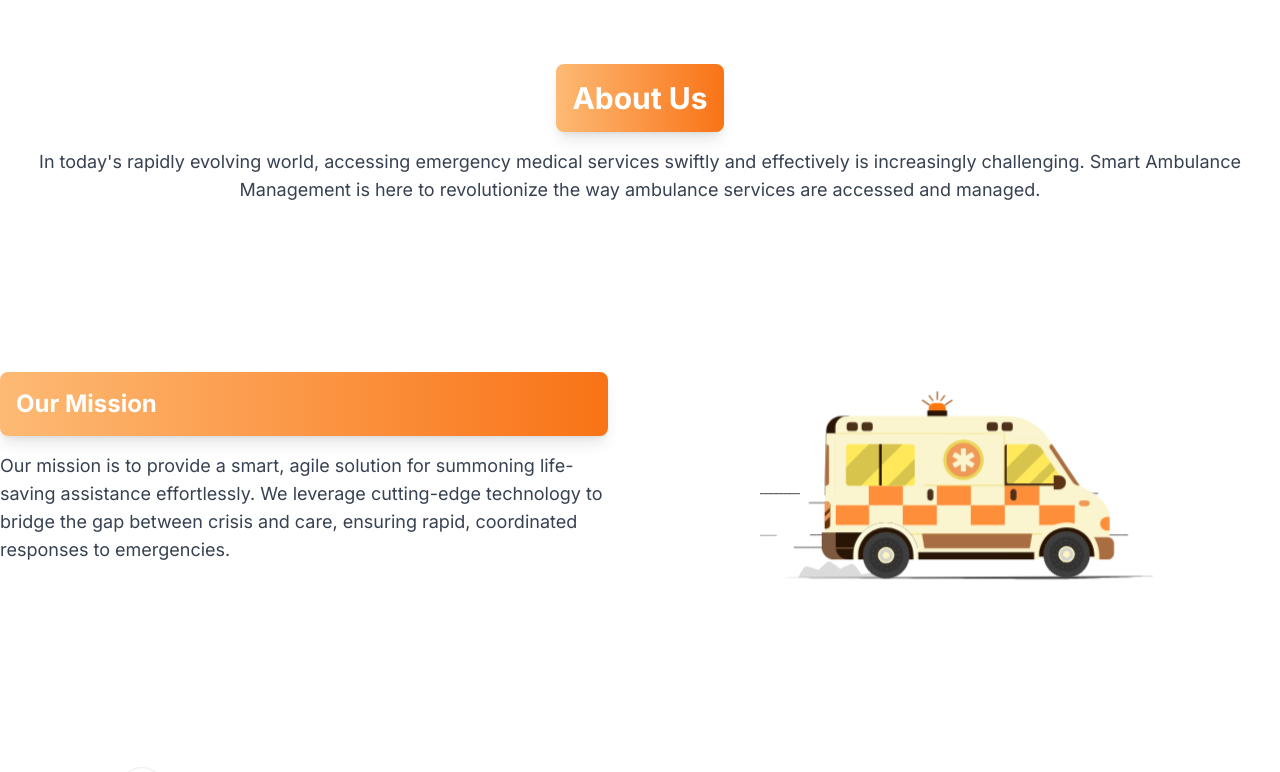
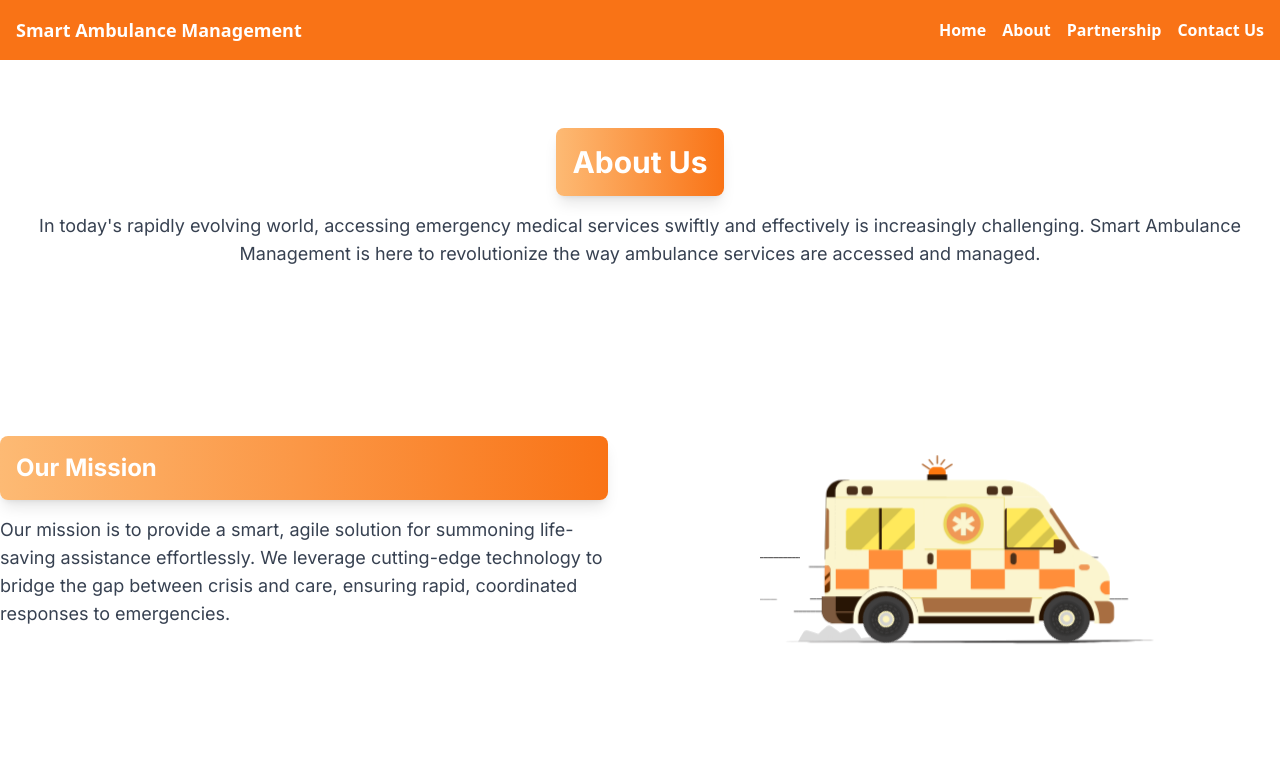
Before and after one commit to saurabhWagh12/SmartAmbulanceSystem, a Next.js app in the folder frontend/: page /about in a window 1280 px wide. Shown: the top 772 px of the page. Built offline with nearby package versions, Linux system fonts and the light colour scheme.

Commit message:
add navbar to /about

```diff
--- a/frontend/src/app/about/page.js
+++ b/frontend/src/app/about/page.js
@@ -1,12 +1,16 @@
 "use client";
+
 import React from "react";
 import Lottie from "lottie-react";
 import ambulancelottie from "./ambulance-lottie.json";
 import doctorlottie from "./doctor-lottie.json";
+import Navbar from "../components/Navbar";
+
 export default function AboutUs() {
 	return (
 		<div>
-			<section id="about-us" className="py-16 bg-white">
+			<Navbar />
+			<section id="about-us" className="py-32 bg-white">
 				<div className="container mx-auto">
 					<div className="flex flex-col items-center justify-center mb-16">
 						<h2 className="text-3xl font-bold mb-4 bg-gradient-to-r from-orange-300 to-orange-500 text-white p-4 rounded-lg shadow-lg">
```
